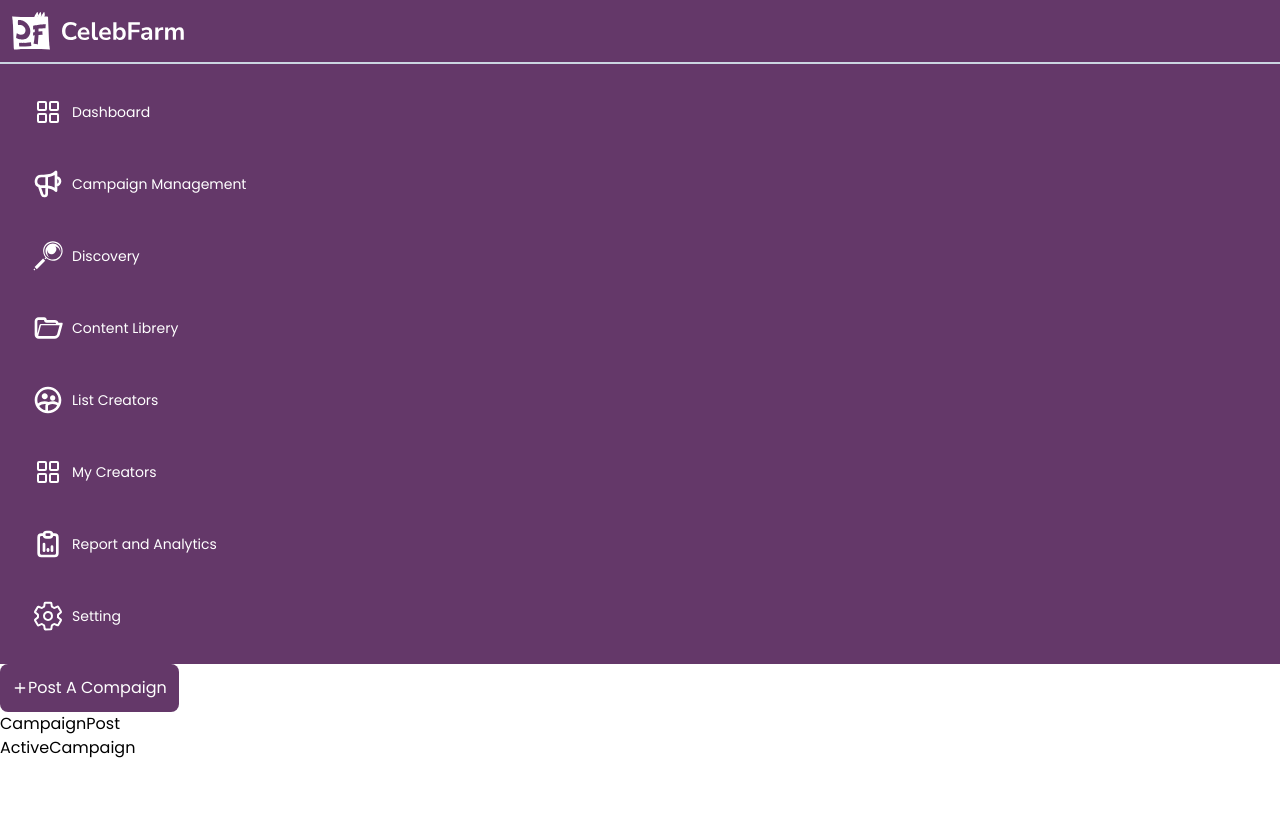
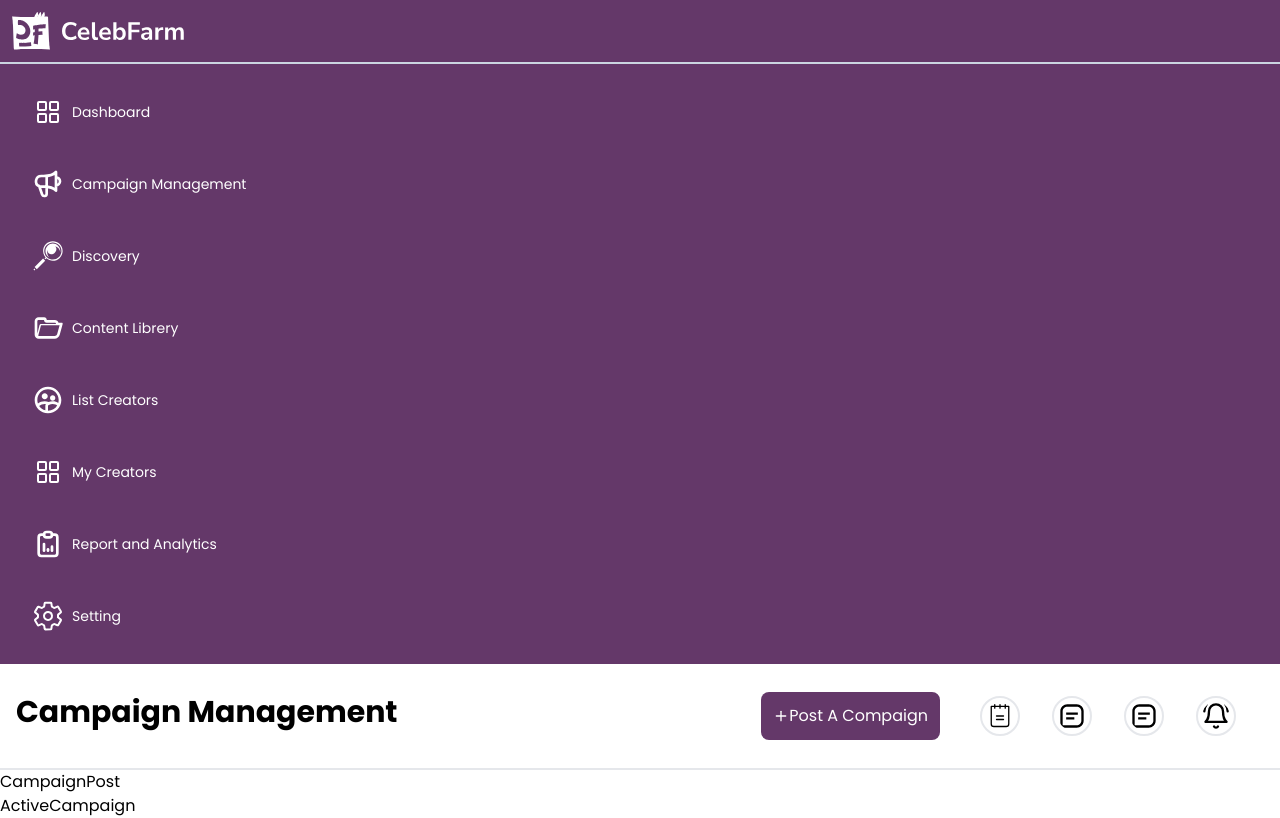
Before and after one commit to Ayala2004/CelebFarm, a React (Vite) app: page / in a window 1280 px wide. Built offline with nearby package versions, Linux system fonts and the light colour scheme.

Commit message:
header compite

```diff
--- a/src/components/HeaderButton.jsx
+++ b/src/components/HeaderButton.jsx
@@ -1,11 +1,12 @@
-import Button from "./Button"
 
-const HeaderButton = ({icon}) => {
+const HeaderButton = ({ href, Icon }) => {
   return (
-    <button>
+    <div>
+      <a href={href} className="flex flex-1 p-4 ">
+        <Icon className="size-10 border-2 flex justify-center items-center p-1 rounded-full" />
+      </a>
+    </div>
+  );
+};
 
-    </button>
-  );
-}
-
-export default HeaderButton
+export default HeaderButton;
--- a/src/constants/index.js
+++ b/src/constants/index.js
@@ -39,9 +39,9 @@ export const navLinks = [
   },
 ];
 
-export const headButIcon = [
-  { icon: PiNotepadLight },
-  { icon: BiMessageSquareDetail },
-  { icon: BiMessageSquareDetail },
-  { icon: LuBellRing },
+export const headerIcon = [
+  { Icon: PiNotepadLight, href: "#note" },
+  { Icon: BiMessageSquareDetail, href: "#massages" },
+  { Icon: BiMessageSquareDetail, href: "#chat" },
+  { Icon: LuBellRing, href: "#bell" },
 ];
--- a/src/sections/Header.jsx
+++ b/src/sections/Header.jsx
@@ -1,17 +1,22 @@
 import React from "react";
-import HeaderButton from "../components/HeaderButton";
 import { LuPlus } from "../assets/icons/index";
 import Button from "../components/Button";
+import HeaderButton from "../components/HeaderButton";
+import { headerIcon } from "../constants";
 const Header = () => {
   return (
-    <div>
-      <Button label="Post A Compaign" IconURL={LuPlus} />
-      {/* <HeaderButton /> */}
-      {/* <div>{headButIcon.map((alert, index)=>
-      (
-        <HeaderButton icon={alert.icon}/>
-      )
-      )}</div> */}
+    <div className="flex justify-between p-4 border-b-2  flex-wrap box-border flex-col items-center md:flex-row md:items-center  ">
+      <h1 className="text-3xl font-semibold pb-2">Campaign Management</h1>
+      <div className="flex  justify-center items-center flex-col-reverse  lg:flex-row ">
+        <div className="pr-6">
+          <Button label="Post A Compaign" IconURL={LuPlus} />
+        </div>
+        <div className="flex flex-1 items-center justify-center pr-3">
+          {headerIcon.map((iconHead) => (
+            <HeaderButton key={iconHead.href} {...iconHead} />
+          ))}
+        </div>
+      </div>
     </div>
   );
 };
```
